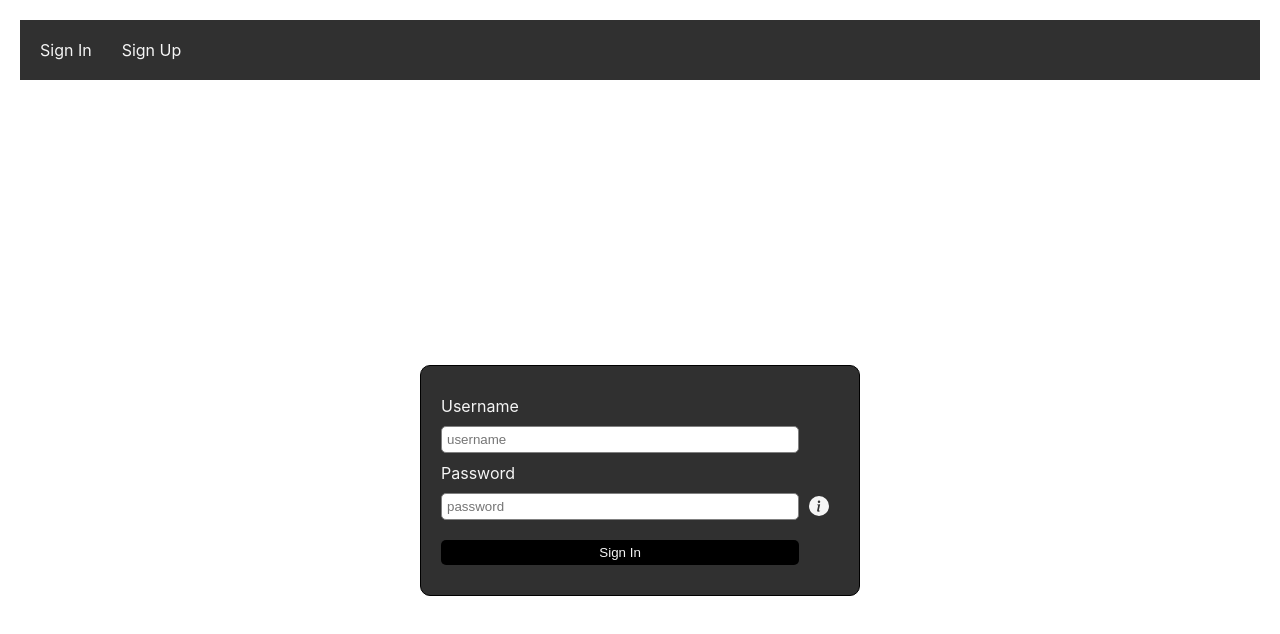
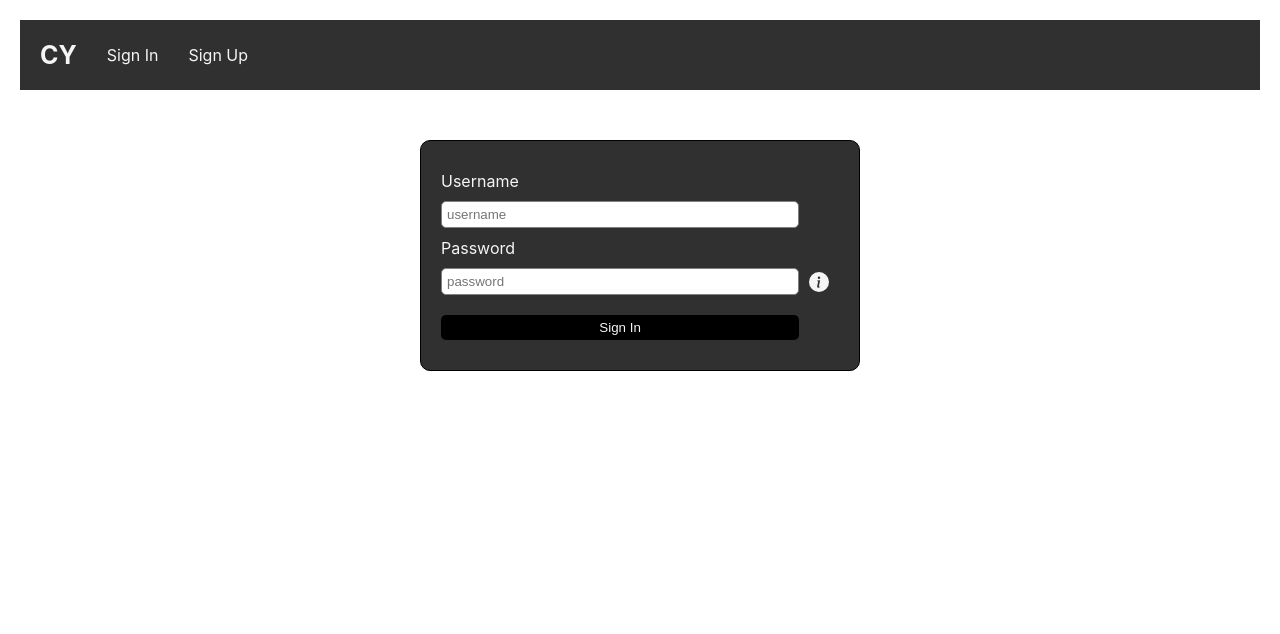
Before and after one commit to alfiomartini/compare-yourself-ts, a React (Create React App) app: page /signin in a window 1280 px wide. Shown: the top 634 px of the page. Built offline with nearby package versions, Linux system fonts and the light colour scheme; the HTML template or start-up script is replaced by a standard one; what amazon-cognito-identity-js, password-validator would draw is missing.

Commit message:
add cognito sign in for registered users

```diff
--- a/src/App.css
+++ b/src/App.css
@@ -1,9 +1,10 @@
 .container {
   display: flex;
-  flex-direction: column;
+  flex-direction: row;
   justify-content: center;
-  align-items: center;
-  height: 100vh;
+  margin: 50px;
+  /* align-items: center; */
+  /* height: 100vh; */
 }
 
 .form-group {
--- a/src/App.tsx
+++ b/src/App.tsx
@@ -10,16 +10,17 @@ import { CognitoUser } from "amazon-cognito-identity-js";
 
 export function App() {
   const [user, setUser] = useState<CognitoUser | undefined>(undefined);
-  const [isAuthenticated, setIsAuthenticated] = useState(false);
+  // const [isAuthenticated, setIsAuthenticated] = useState(false);
+  const [accessToken, setAccessToken] = useState("");
 
   return (
     <BrowserRouter>
       <div className="App">
-        <Navbar isAuthenticated={isAuthenticated} />
+        <Navbar accessToken={accessToken} />
         <div className="container">
           <Switch>
             <Route path="/signin">
-              <SignIn />
+              <SignIn setAccessToken={setAccessToken} />
             </Route>
             <Route path="/signup">
               <SignUp setUser={setUser} user={user} />
--- a/src/components/Navbar/index.tsx
+++ b/src/components/Navbar/index.tsx
@@ -3,27 +3,26 @@ import { Link } from "react-router-dom";
 import "./styles.css";
 import { NavbarType } from "../../types";
 
-export const Navbar = (props: NavbarType) => {
-  const { isAuthenticated } = props;
-
+export const Navbar = ({ accessToken }: NavbarType) => {
   return (
     <div className="navbar">
-      {isAuthenticated && (
+      <div className="logo">CY</div>
+      {accessToken && (
         <Link to="/" className="link">
           Compare You
         </Link>
       )}
-      {!isAuthenticated && (
+      {!accessToken && (
         <Link to="/signin" className="link">
           Sign In
         </Link>
       )}
-      {!isAuthenticated && (
+      {!accessToken && (
         <Link to="/signup" className="link">
           Sign Up
         </Link>
       )}
-      {isAuthenticated && (
+      {accessToken && (
         <Link to="/signout" className="link">
           Sign Out
         </Link>
--- a/src/components/Navbar/styles.css
+++ b/src/components/Navbar/styles.css
@@ -2,13 +2,23 @@
   display: flex;
   flex-direction: row;
   justify-content: flex-start;
+  align-items: center;
   gap: 30px;
   background-color: #303030;
   color: whitesmoke;
   padding: 20px;
 }
 
+.logo {
+  font-size: 25px;
+  font-weight: bold;
+}
+
 .link {
   text-decoration: none;
   color: whitesmoke;
 }
+
+.link:hover {
+  color: lightgreen;
+}
--- a/src/components/SignIn/index.tsx
+++ b/src/components/SignIn/index.tsx
@@ -4,12 +4,19 @@ import { useState } from "react";
 import { BsFillInfoCircleFill } from "react-icons/bs";
 import passwordValidator from "password-validator";
 import ReactTooltip from "react-tooltip";
+import {
+  CognitoUserPool,
+  CognitoUser,
+  AuthenticationDetails,
+} from "amazon-cognito-identity-js";
+import { poolData } from "../../utils";
+import { SignInType } from "../../types";
 
 const schema = new passwordValidator();
 
 schema.is().min(8).has().letters().has().digits();
 
-export const SignIn = () => {
+export const SignIn = ({ setAccessToken }: SignInType) => {
   const [username, setUsername] = useState("");
   const [password, setPassword] = useState("");
   const [toolTip, showToolTip] = useState(false);
@@ -34,7 +41,32 @@ export const SignIn = () => {
     if (!validate) {
       alert("Password must contain letter and digits. Minimum length: 8");
     }
-    clear();
+
+    const authenticationData = {
+      Username: username,
+      Password: password,
+    };
+
+    const authenticationDetails = new AuthenticationDetails(authenticationData);
+
+    const userPool = new CognitoUserPool(poolData);
+    const userData = {
+      Username: username,
+      Pool: userPool,
+    };
+
+    const cognitoUser = new CognitoUser(userData);
+    cognitoUser.authenticateUser(authenticationDetails, {
+      onSuccess: (result) => {
+        const accessToken = result.getAccessToken().getJwtToken();
+        setAccessToken(accessToken);
+        clear();
+      },
+      onFailure: (err) => {
+        alert(err.message || JSON.stringify(err));
+        clear();
+      },
+    });
   };
 
   return (
--- a/src/components/SignUp/index.tsx
+++ b/src/components/SignUp/index.tsx
@@ -83,8 +83,6 @@ export const SignUp = ({ setUser, user }: SignUpType) => {
         }
         const cognitoUser = result?.user;
         setUser(cognitoUser);
-        console.log("cognito User", cognitoUser);
-        console.log("user name is " + cognitoUser?.getUsername());
         clear();
       }
     );
--- a/src/components/Token/index.tsx
+++ b/src/components/Token/index.tsx
@@ -31,9 +31,7 @@ export const Token = ({ user }: TokenType) => {
       Pool: userPool,
     };
 
-    console.log("userData", userData);
     const cognitoUser = new CognitoUser(userData);
-    console.log("token", token);
     cognitoUser.confirmRegistration(token, true, function (err, result) {
       if (err) {
         alert(err.message || JSON.stringify(err));
@@ -41,7 +39,6 @@ export const Token = ({ user }: TokenType) => {
         return;
       }
       alert("Sign up successful");
-      console.log("call result", result);
       clear();
     });
   };
--- a/src/types/index.ts
+++ b/src/types/index.ts
@@ -8,7 +8,7 @@ export interface UserType {
 }
 
 export interface NavbarType {
-  isAuthenticated: boolean;
+  accessToken: string;
 }
 
 export type stateAction<T> = React.Dispatch<React.SetStateAction<T>>;
@@ -16,6 +16,10 @@ export type stateAction<T> = React.Dispatch<React.SetStateAction<T>>;
 export interface SignUpType {
   setUser: stateAction<CognitoUser | undefined>;
   user: CognitoUser | undefined;
+}
+
+export interface SignInType {
+  setAccessToken: stateAction<string>;
 }
 
 export interface TokenType {
```
